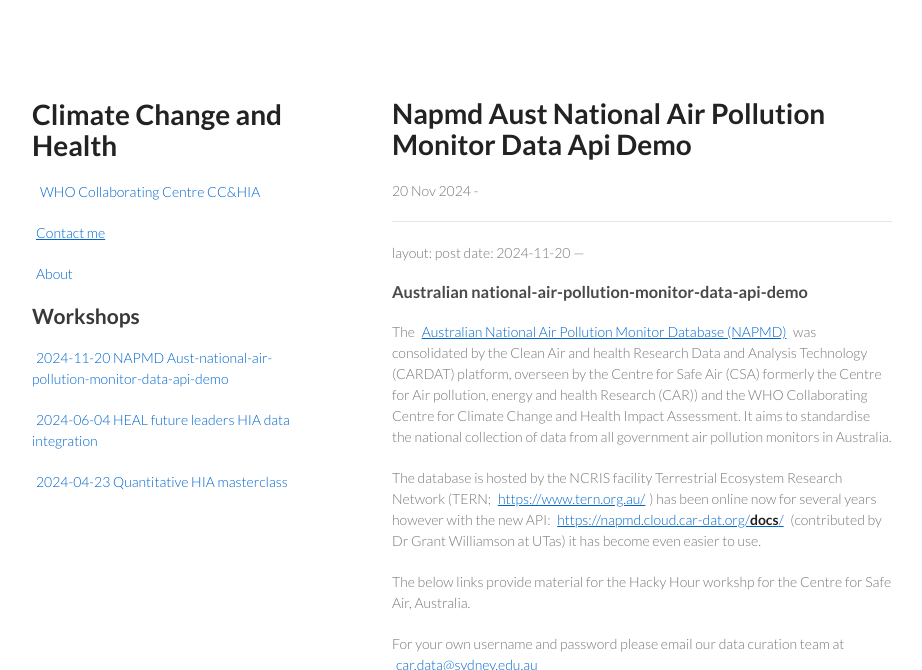
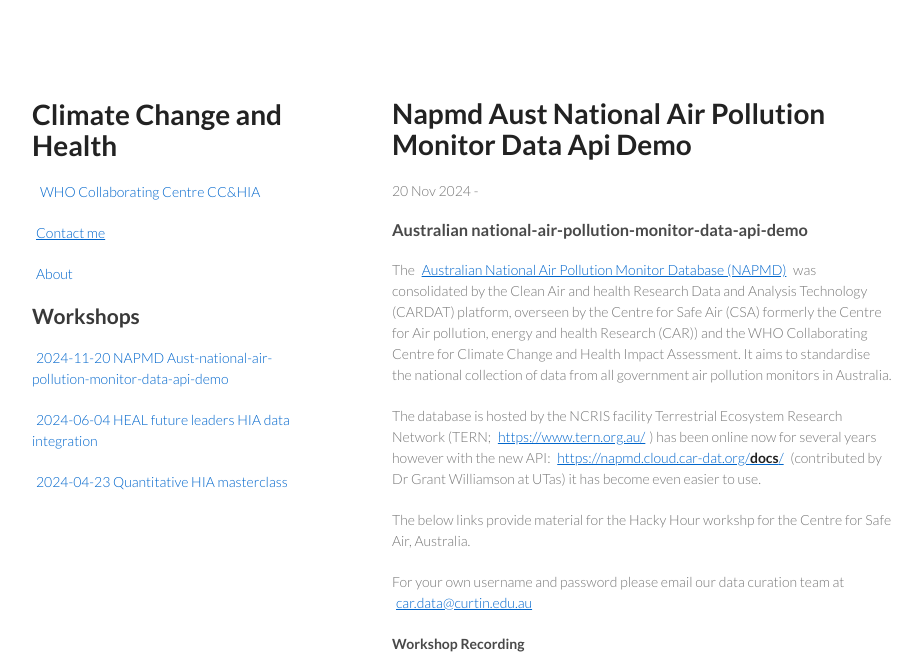
Before and after one commit to climate-change-and-health/workshops, a Jekyll site: the page built from _posts/2024-11-20-napmd-aust-national-air-pollution-monitor-data-api-demo.md, in a window 1280 px wide and 900 px high, cut to the strip 0-670 px from the top of the window. Shown: the whole strip, without its empty margins (178-1100 px from the left). Built offline with Jekyll 4.4.1, drawn with Linux system fonts in a browser that asks for light colours; our own code applies the rules of GitHub Pages for plain Markdown files.

Commit message:
update email

```diff
--- a/_posts/2024-11-20-napmd-aust-national-air-pollution-monitor-data-api-demo.md
+++ b/_posts/2024-11-20-napmd-aust-national-air-pollution-monitor-data-api-demo.md
@@ -1,4 +1,4 @@
-  ---
+---
 layout: post
 date: 2024-11-20
 ---
@@ -17,7 +17,7 @@ has been online now for several years however with the new API: [https://napmd.c
 The below links provide material for the Hacky Hour workshp for the Centre for Safe Air, Australia.
 
 For your own username and password please email our data curation team at
-<a class="car.data@sydney.edu.au" href="mailto:car.data@sydney.edu.au">car.data@sydney.edu.au</a>
+<a class="car.data@sydney.edu.au" href="mailto:car.data@curtin.edu.au">car.data@curtin.edu.au</a>
 
 #### Workshop Recording
 
```
